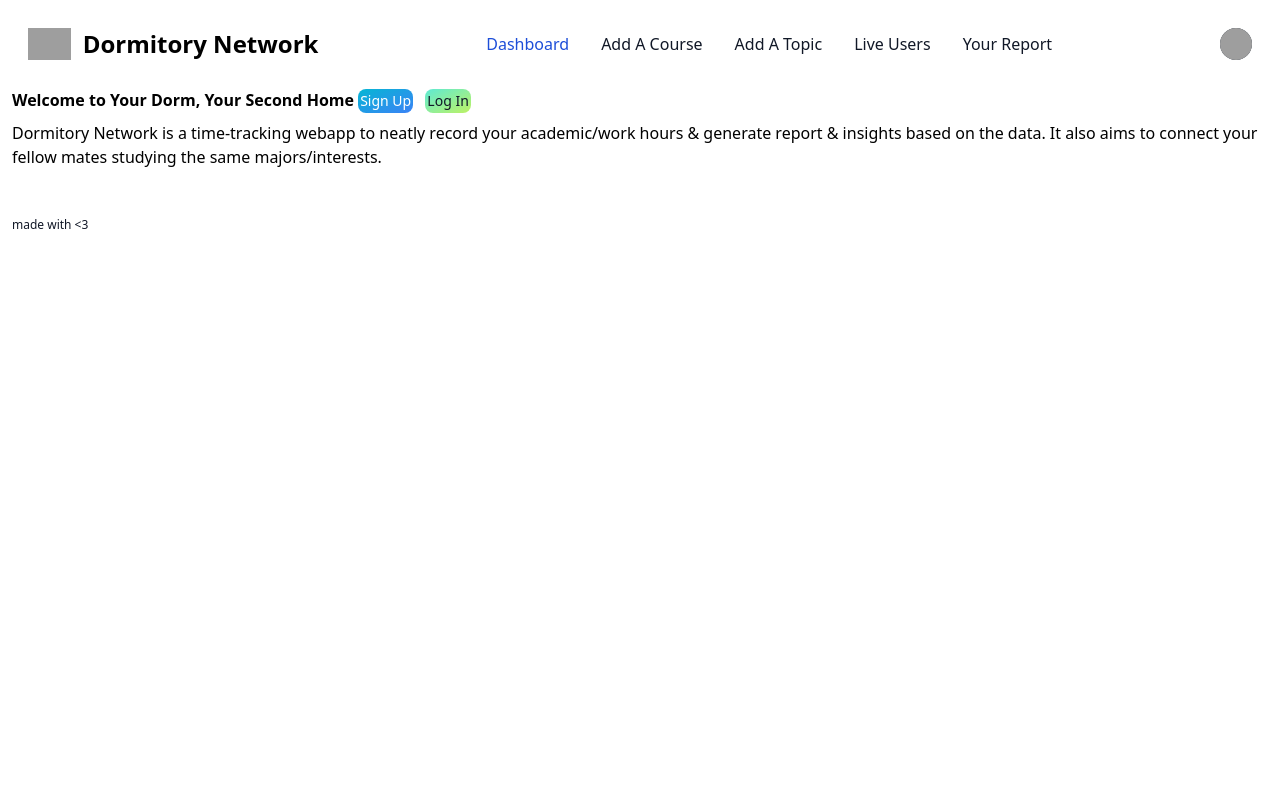
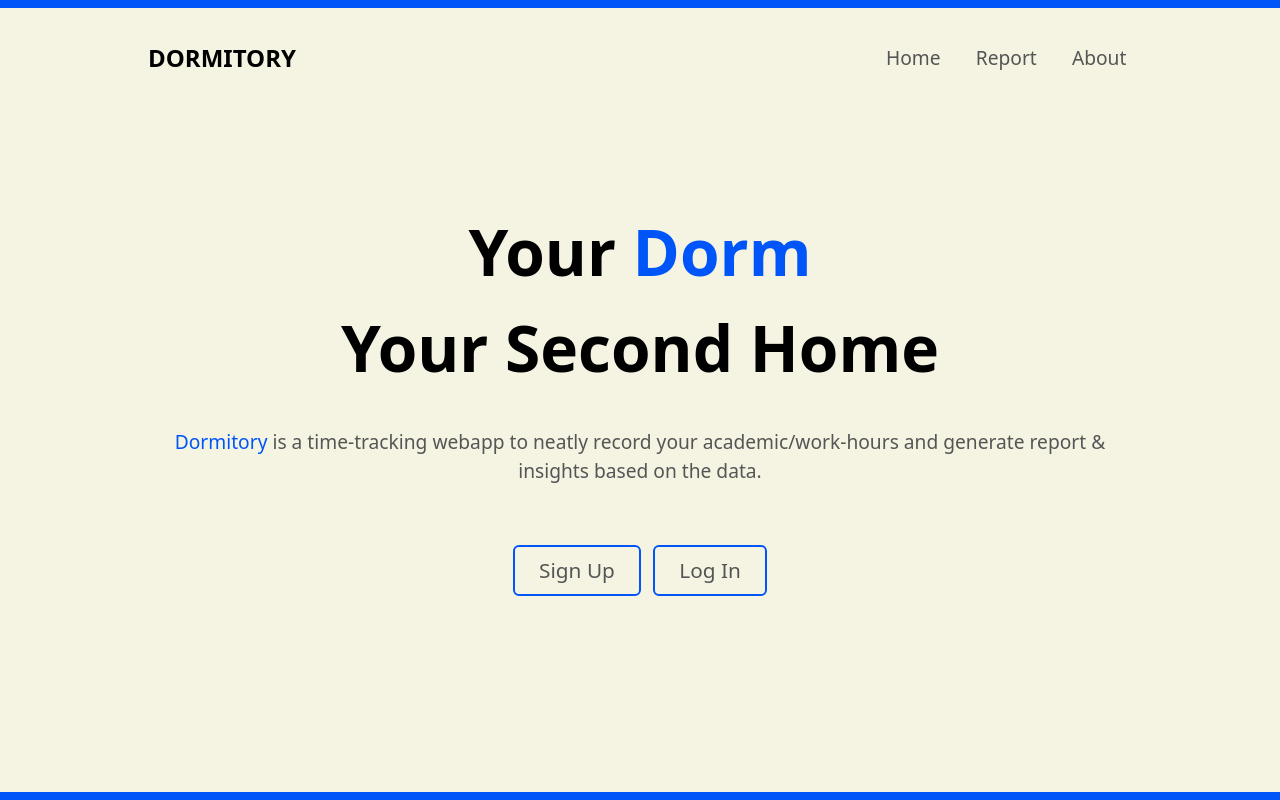
Before and after one commit to heytamjid/dormitory-network, a Django app: page / in a window 1280 px wide. Run offline with Django 4.2, Linux system fonts and the light colour scheme; some libraries are stand-ins or nearby versions; grey boxes are pictures that could not be loaded.

Commit message:
lading page css done alhamdulillah

```diff
--- a/firstApp/templates/base.html
+++ b/firstApp/templates/base.html
@@ -6,14 +6,12 @@
     <head>
         <meta charset="UTF-8">
         <meta name="viewport" content="width=device-width, initial-scale=1.0">
-        <link rel="stylesheet" href="{% static 'firstApp/css/style.css' %}">
+        <link rel="stylesheet" href="{% static '/firstApp/css/style.css' %}">
         <script src="https://unpkg.com/htmx.org@1.9.10" integrity="sha384-D1Kt99CQMDuVetoL1lrYwg5t+9QdHe7NLX/SoJYkXDFfX37iInKRy5xLSi8nO7UC" crossorigin="anonymous"></script>
         <link href="https://cdnjs.cloudflare.com/ajax/libs/flowbite/2.3.0/flowbite.min.css" rel="stylesheet" />
         <script src="https://cdn.tailwindcss.com"></script>
 
-
-
-        <title>Dormitory Network</title>
+        <title>Dormitory</title>
     </head>
 
 
@@ -21,91 +19,14 @@
 
 
 
-    <body class="m-3">
-
-        {% comment %} NAVBAR {% endcomment %}
+    <body>
 
 
-        <nav class="bg-white border-gray-200 dark:bg-gray-900">
-            <div class="max-w-screen-xl flex flex-wrap items-center justify-between mx-auto p-4">
-            <a href="/" class="flex items-center space-x-3 rtl:space-x-reverse">
-                <img src="https://flowbite.com/docs/images/logo.svg" class="h-8" alt="Dormitory Network Logo" />
-                <span class="self-center text-2xl font-semibold whitespace-nowrap dark:text-white">Dormitory Network</span>
-            </a>
-            <div class="flex items-center md:order-2 space-x-3 md:space-x-0 rtl:space-x-reverse">
-                <button type="button" class="flex text-sm bg-gray-800 rounded-full md:me-0 focus:ring-4 focus:ring-gray-300 dark:focus:ring-gray-600" id="user-menu-button" aria-expanded="false" data-dropdown-toggle="user-dropdown" data-dropdown-placement="bottom">
-                <span class="sr-only">Open user menu</span>
-                <img class="w-8 h-8 rounded-full" src="/docs/images/people/profile-picture-3.jpg" alt="user photo">
-                </button>
-                <!-- Dropdown menu -->
-                <div class="z-50 hidden my-4 text-base list-none bg-white divide-y divide-gray-100 rounded-lg shadow dark:bg-gray-700 dark:divide-gray-600" id="user-dropdown">
-                <div class="plotly.express-4 py-3">
-                    <span class="block text-sm text-gray-900 dark:text-white">UserName</span>
-                    <span class="block text-sm  text-gray-500 truncate dark:text-gray-400">UserEmail</span>
-                </div>
-                <ul class="py-2" aria-labelledby="user-menu-button">
-                    <li>
-                    <a href="#" class="block plotly.express-4 py-2 text-sm text-gray-700 hover:bg-gray-100 dark:hover:bg-gray-600 dark:text-gray-200 dark:hover:text-white">Dashboard</a>
-                    </li>
-                    <li>
-                    <a href="#" class="block plotly.express-4 py-2 text-sm text-gray-700 hover:bg-gray-100 dark:hover:bg-gray-600 dark:text-gray-200 dark:hover:text-white">Settings</a>
-                    </li>
-                    <li>
-                    <a href="#" class="block plotly.express-4 py-2 text-sm text-gray-700 hover:bg-gray-100 dark:hover:bg-gray-600 dark:text-gray-200 dark:hover:text-white">Earnings</a>
-                    </li>
-                    <li>
-                    <a href="#" class="block plotly.express-4 py-2 text-sm text-gray-700 hover:bg-gray-100 dark:hover:bg-gray-600 dark:text-gray-200 dark:hover:text-white">Sign out</a>
-                    </li>
-                </ul>
-                </div>
-                <button data-collapse-toggle="navbar-user" type="button" class="inline-flex items-center p-2 w-10 h-10 justify-center text-sm text-gray-500 rounded-lg md:hidden hover:bg-gray-100 focus:outline-none focus:ring-2 focus:ring-gray-200 dark:text-gray-400 dark:hover:bg-gray-700 dark:focus:ring-gray-600" aria-controls="navbar-user" aria-expanded="false">
-                <span class="sr-only">Open main menu</span>
-                <svg class="w-5 h-5" aria-hidden="true" xmlns="http://www.w3.org/2000/svg" fill="none" viewBox="0 0 17 14">
-                    <path stroke="currentColor" stroke-linecap="round" stroke-linejoin="round" stroke-width="2" d="M1 1h15M1 7h15M1 13h15"/>
-                </svg>
-            </button>
-            </div>
-            <div class="items-center justify-between hidden w-full md:flex md:w-auto md:order-1" id="navbar-user">
-            <ul class="flex flex-col font-medium p-4 md:p-0 mt-4 border border-gray-100 rounded-lg bg-gray-50 md:space-x-8 rtl:space-x-reverse md:flex-row md:mt-0 md:border-0 md:bg-white dark:bg-gray-800 md:dark:bg-gray-900 dark:border-gray-700">
-                <li>
-                <a href="{% url 'dashboard' %}" class="block py-2 plotly.express-3 text-white bg-blue-700 rounded md:bg-transparent md:text-blue-700 md:p-0 md:dark:text-blue-500" aria-current="page">Dashboard</a>
-                </li>
-                <li>
-                <a href="{% url "addCourse" %}" class="block py-2 plotly.express-3 text-gray-900 rounded hover:bg-gray-100 md:hover:bg-transparent md:hover:text-blue-700 md:p-0 dark:text-white md:dark:hover:text-blue-500 dark:hover:bg-gray-700 dark:hover:text-white md:dark:hover:bg-transparent dark:border-gray-700">Add A Course</a>
-                </li>
-                <li>
-                    <a href="{% url "addTopic" %}" class="block py-2 plotly.express-3 text-gray-900 rounded hover:bg-gray-100 md:hover:bg-transparent md:hover:text-blue-700 md:p-0 dark:text-white md:dark:hover:text-blue-500 dark:hover:bg-gray-700 dark:hover:text-white md:dark:hover:bg-transparent dark:border-gray-700">Add A Topic</a>
-                </li>
-                <li>
-                    <a href="{% url "active_users" %}" class="block py-2 plotly.express-3 text-gray-900 rounded hover:bg-gray-100 md:hover:bg-transparent md:hover:text-blue-700 md:p-0 dark:text-white md:dark:hover:text-blue-500 dark:hover:bg-gray-700 dark:hover:text-white md:dark:hover:bg-transparent dark:border-gray-700">Live Users</a>
-                </li>
-                <li>
-                    <a href="#" class="block py-2 plotly.express-3 text-gray-900 rounded hover:bg-gray-100 md:hover:bg-transparent md:hover:text-blue-700 md:p-0 dark:text-white md:dark:hover:text-blue-500 dark:hover:bg-gray-700 dark:hover:text-white md:dark:hover:bg-transparent dark:border-gray-700">Your Report</a>
-                </li>
-
-            </ul>
-            </div>
-            </div>
-        </nav>
-
-
-
-
-
-
-
-
-
-        <div class="plotly.express-3 py-3">
         {% block body %}
         {% endblock %}
-        </br>
-        </br>
 
-        <h6 class="text-xs text-gray-900 dark:text-white">made with <3</h6>
+        {% comment %} /*DONT TOUCH THE FOLLOWING LINE IF YOU WANT TO USE FLOWBITE*/ {% endcomment %}
         <script src="https://cdnjs.cloudflare.com/ajax/libs/flowbite/2.3.0/flowbite.min.js"></script>
-        </div>
-
     </body>
 
 
--- a/firstApp/templates/firstApp/landing.html
+++ b/firstApp/templates/firstApp/landing.html
@@ -3,11 +3,29 @@
 
 {% block body %}
 
-<b>Welcome to Your Dorm, Your Second Home</b>
+<header class="header c">
+    <div><h1 class="site-name c">DORMITORY</h1></div>
+    <nav>
+        <ul class="nav-links c">
+            <li><a href="#">Home</a></li>
+            <li><a href="#">Report</a></li>
+            <li><a href="#">About</a></li>
+        </ul>
+    </nav>
+</header>
 
-<a href=" {% url "signup" %}" class=" text-white relative inline-flex items-center justify-center p-0.5 mb-2 me-2 overflow-hidden text-sm font-medium text-gray-900 rounded-lg group bg-gradient-to-br from-cyan-500 to-blue-500 group-hover:from-cyan-500 group-hover:to-blue-500 hover:text-white dark:text-white focus:ring-4 focus:outline-none focus:ring-cyan-200 dark:focus:ring-cyan-800"> Sign Up </a>
-<a href="{% url "login" %}" class="relative inline-flex items-center justify-center p-0.5 mb-2 me-2 overflow-hidden text-sm font-medium text-gray-900 rounded-lg group bg-gradient-to-br from-teal-300 to-lime-300 group-hover:from-teal-300 group-hover:to-lime-300 dark:text-white dark:hover:text-gray-900 focus:ring-4 focus:outline-none focus:ring-lime-200 dark:focus:ring-lime-800"> Log In </a>
-</br>
-<p>Dormitory Network is a time-tracking webapp to neatly record your academic/work hours & generate report & insights based on the data. It also aims to connect your fellow mates studying the same majors/interests.</p>
+
+<section class="hero c">
+    <div class="hero-inner c">
+        <h1 class="hero-title c">Your <span class="makeItBlue">Dorm</span> </br> Your Second Home</h1>
+        <p class="hero-text c"><span class="makeItBlue">Dormitory</span> is a time-tracking webapp to neatly record your academic/work-hours and generate report & insights based on the data.</p>
+    </div>
+</section>
+
+
+<section class="engageBtn c">
+    <a href="{% url "signup" %}"> <button class="mr-[0.3em] px-6 py-2 border-2 border-[#0055f8] rounded-md text-[#555] bg-transparent text-[1.3rem] hover:bg-[#0055f8] hover:text-white hover:italic transition-colors duration-200" type="button">Sign Up</button> </a>
+    <a href="{% url "login" %}"> <button class="ml-[0.3em] px-6 py-2 border-2 border-[#0055f8] rounded-md text-[#555] bg-transparent text-[1.3rem] hover:bg-[#0055f8] hover:text-white hover:italic transition-colors duration-200" type="button">Log In</button> </a>
+</section>
 
 {% endblock %}
--- a/static/firstApp/css/style.css
+++ b/static/firstApp/css/style.css
@@ -0,0 +1,176 @@
+/*MODULE BASIC*/
+*, *::before, *::after {
+    box-sizing: border-box;
+    margin: 0;
+    padding: 0;
+    background-color: #f5f4e3;
+}
+
+html{
+    background-color: #0055f8;
+    /* margin: 0 auto;  Center horizontally  but but but as  in later part of the css, .c{margin-left and margin-right was set to 0.5em}, so this auto was overwritten and hence didn't work} */
+
+}
+
+.c {
+
+    max-width: 1800px;
+    margin-left: auto; /*to overwrite it, you have to explicitly write margin-left whrere needed. shorthand margin wont work*/
+    margin-right: auto; /* Center horizontally -- margin-left and margin-right equal auto */
+    /* auto is a keyword that tells the browser to automatically calculate a value based on the available space or content */
+    margin-top: 0.5em;
+    margin-bottom: 0.5em;
+    padding-left: 0.5em;
+    padding-right: 0.5em;
+    padding-top: 0.5em;
+    padding-bottom: 0.5em;
+    /* border: 1px solid red; */
+}
+
+
+
+
+
+
+
+
+
+
+
+/*MODULE LANDING PAGE*/
+.header {
+    display: flex;
+    justify-content: space-between;
+    align-items: center;
+}
+.header .site-name {
+    font-size: 1.5rem;
+    font-weight: bold;
+    transition: font-style 0.2s;
+}
+.header .site-name:hover {
+    color: #0055f8;
+    font-style: italic;
+}
+.header .nav-links {
+    list-style: none;
+    display: flex;
+    gap: 1em;
+}
+.header .nav-links a {
+    padding: 0.5em;
+    transition: font-style 0.2s;
+    font-size: 1.2rem;
+    color: #555;
+}
+.header .nav-links a:hover {
+    background-color: #0055f8;
+    font-style: italic;
+    color: white;
+    border-radius: 5px;
+}
+
+
+
+
+
+/* Center the hero section vertically and horizontally */
+.hero {
+    display: flex;
+    align-items: center;
+    justify-content: center;
+    text-align: center;
+}
+
+.hero-inner {
+    max-width: 800px; /*hero is need to be width less with high padding*/
+    /* background-color: #0055f8; note this color will only be reflected in this particularsclass, will not be reflected in the child classes. it happens with element selectors ig. */
+
+}
+
+.hero-title {
+    font-size: 4rem;
+    font-weight: bold;
+    margin-bottom: 0em;
+
+}
+
+/* Style for the hero tagline */
+.hero-text {
+    font-size: 1.2rem;
+    color: #555;
+    margin-top: 0em;
+    padding-top: 0em;
+
+
+    /* max-width: 45ch; //max-width add kora matro flex er subidha haraba */
+}
+
+.makeItBlue
+{
+    color: #0055f8;
+}
+
+
+.engageBtn
+{
+    display: flex;
+    align-items: center;
+    justify-content: center;
+    text-align: center;
+}
+
+
+
+
+
+
+/*MODULE MEDIA QUERY*/
+/* 3xl */
+@media (max-width: 1800px) {
+    .c {
+        max-width: 1536px;
+    }
+}
+
+/* 2xl */
+@media (max-width: 1536px) {
+    .c {
+        max-width: 1280px;
+    }
+}
+
+/* xl */
+@media (max-width: 1280px) {
+    .c {
+        max-width: 1024px;
+    }
+}
+
+/* lg */
+@media (max-width: 1024px) {
+    .c {
+        max-width: 768px;
+    }
+}
+
+/* md */
+@media (max-width: 768px) {
+    .c {
+        max-width: 640px;
+    }
+}
+
+/* sm */
+@media (max-width: 640px) {
+    .c {
+        max-width: 475px;
+    }
+}
+
+/* xs */
+@media (max-width: 475px) {
+    .c {
+        width: 100%;
+    }
+}
```
Also changed, not shown: NOT PROJECT DIR/Amio's Code/index (1).html (deleted, +0 -43 lines), NOT PROJECT DIR/Amio's Code/style.css (deleted, +0 -66 lines), requirements.txt (+5 -5 lines), db.sqlite3.
